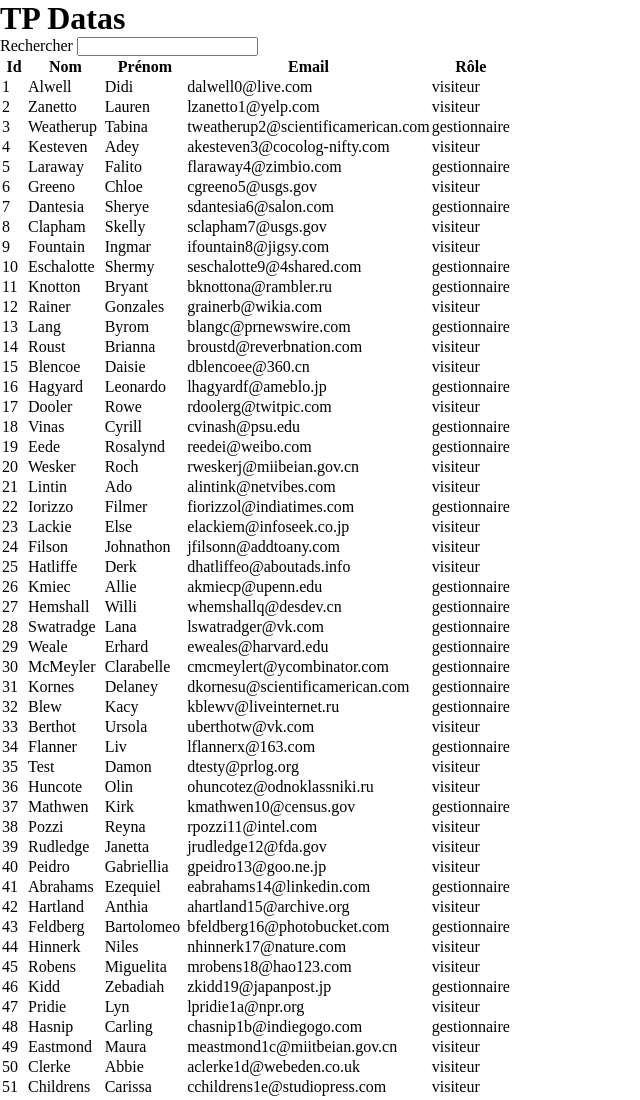
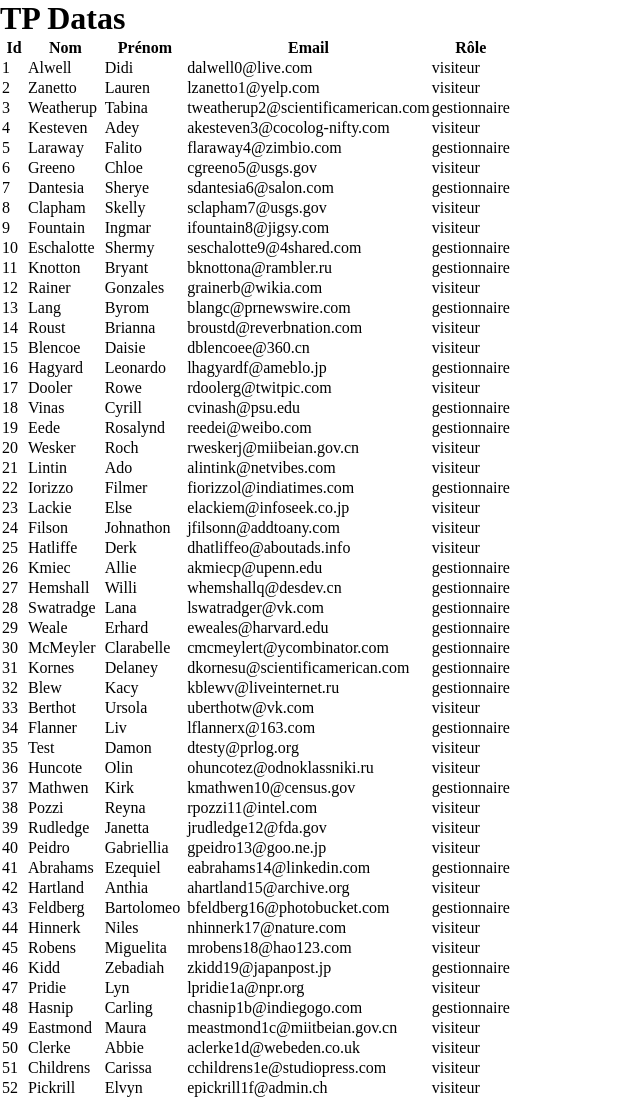
Before and after one commit to DFS-P2/TP-datas, a plain HTML site: page index.html in a window 1280 px wide. Shown: the top 1100 px of the page, without its empty margins (0-640 px from the left). Drawn offline with Linux system fonts and the light colour scheme.

Commit message:
tbody module

```diff
--- a/index.html
+++ b/index.html
@@ -11,7 +11,6 @@
 
 <body>
     <h1>TP Datas</h1>
-    <label for="searchInput">Rechercher </label><input type="text" id="searchInput">
     <table>
         <thead>
             <tr>
```
